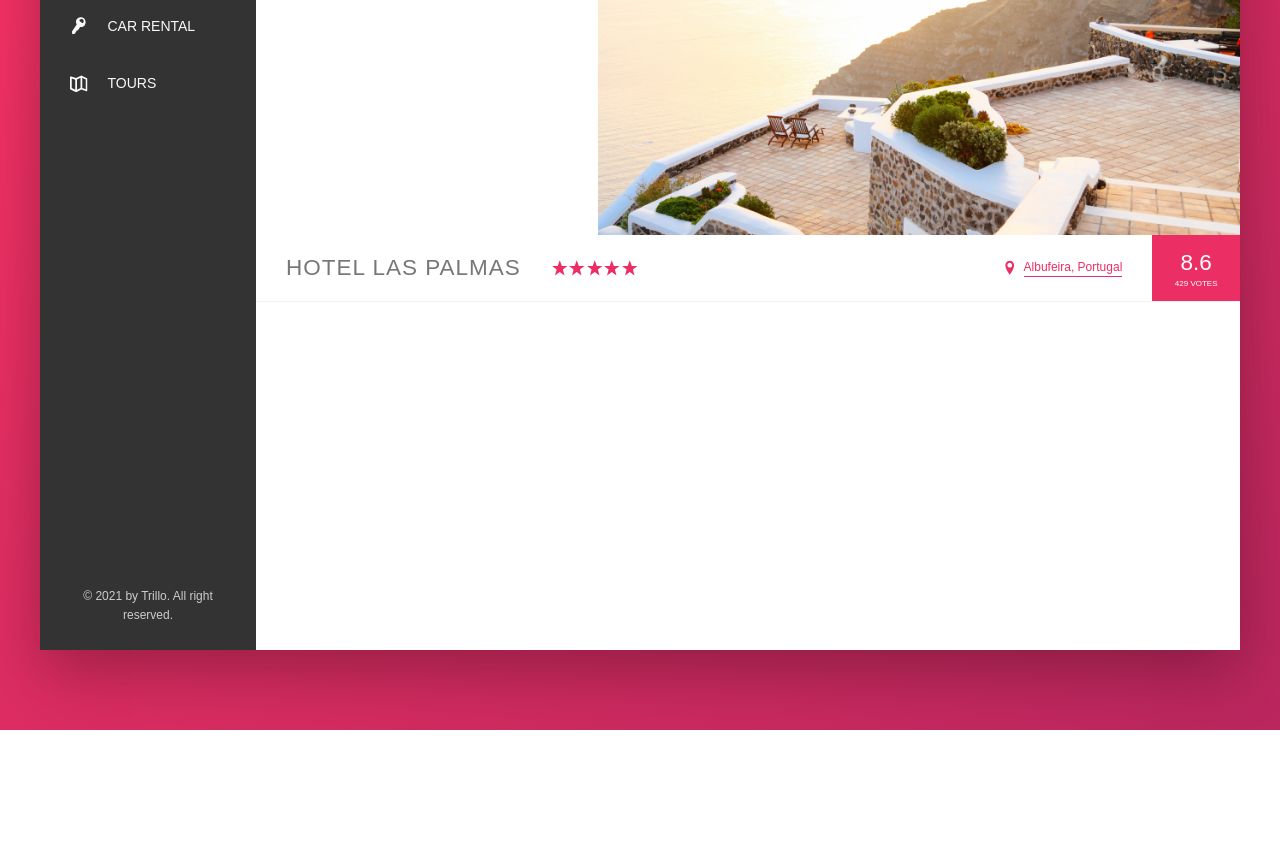
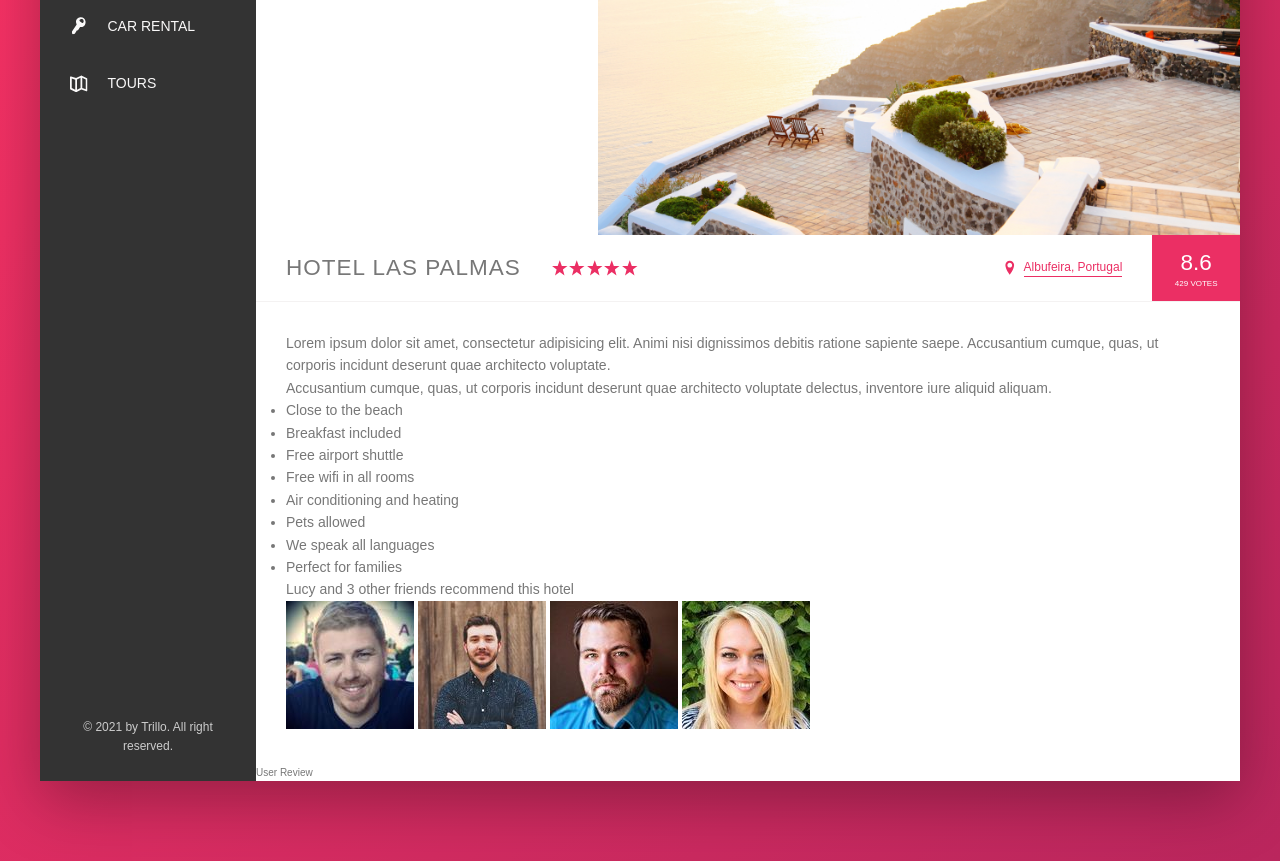
Before and after one commit to mattyImry/UdemyCssSass_Project2, a website: page index.html in a window 1280 px wide. Shown: the part 300-1161 px from the top of the page. Before the commit the page ends 1030 px from the top, so only its background shows below. Drawn offline with Linux system fonts and the light colour scheme.

Commit message:
Add description section

```diff
--- a/index.html
+++ b/index.html
@@ -134,7 +134,41 @@
                         </div>
                     </div>
 
+                    <div class="detail">
+                        <div class="description">
+                            <p class="paragraph">
+                                Lorem ipsum dolor sit amet, consectetur adipisicing elit. Animi nisi dignissimos debitis ratione sapiente saepe. Accusantium cumque, quas, ut corporis incidunt deserunt quae architecto voluptate.
+                            </p>
+                            <p class="paragraph">
+                                Accusantium cumque, quas, ut corporis incidunt deserunt quae architecto voluptate delectus, inventore iure aliquid aliquam.
+                            </p>
 
+                            <ul class="list">
+                                <li class="list__items">Close to the beach</li>
+                                <li class="list__items">Breakfast included</li>
+                                <li class="list__items">Free airport shuttle</li>
+                                <li class="list__items">Free wifi in all rooms</li>
+                                <li class="list__items">Air conditioning and heating</li>
+                                <li class="list__items">Pets allowed</li>
+                                <li class="list__items">We speak all languages</li>
+                                <li class="list__items">Perfect for families</li>
+                            </ul>
+                            <div class="recommend">
+                                <p class="recommend__count">
+                                    Lucy and 3 other friends recommend this hotel
+                                </p>
+                                <div class="recommend__friends">
+                                    <img src="img/user-3.jpg" alt="Friend 1" class="recommend__photo">
+                                    <img src="img/user-4.jpg" alt="Friend 2" class="recommend__photo">
+                                    <img src="img/user-5.jpg" alt="Friend 3" class="recommend__photo">
+                                    <img src="img/user-6.jpg" alt="Friend 4" class="recommend__photo">
+                                </div>
+                            </div>
+                        </div>
+                        <div class="user-reviews">
+                            User Review
+                        </div>
+                    </div>
                 </main>
             </div>
         </div>
--- a/sass/_base.scss
+++ b/sass/_base.scss
@@ -25,7 +25,11 @@ Grey dark 3: #999
     --color-grey-dark-1: #333;
     --color-grey-dark-2: #777;
     --color-grey-dark-3: #999;
+
+    --shadow-light: 0 2ren 5rem rgba(0,0,0,.06);
     --shadow-dark: 0 2rem 6rem rgba( 0, 0, 0, .3);
+
+    --line: 1px solid var(--color-grey-light-2);   //A VAIABLE CAN CONTAIN A VARIABLE
 }
 
 
--- a/sass/_components.scss
+++ b/sass/_components.scss
@@ -213,7 +213,7 @@
 .overview {
 
     display: flex;
-    border-bottom: 1px solid var(--color-grey-light-2);
+    border-bottom: var(--line);
     align-items: center;
 
     &__heading {
--- a/sass/_layout.scss
+++ b/sass/_layout.scss
@@ -11,7 +11,7 @@
     font-size: 1.4rem;
     height: 7rem;
     background-color: #fff;
-    border-bottom: 1px solid var(--color-grey-light-2);
+    border-bottom: var(--line);
     display: flex;
     justify-content: space-between; //MOVE THE ELEMENT INSIDE HEADER ONE LEFT ONE RIGHT ONE CENTER
     align-items: center;
@@ -34,10 +34,25 @@
 
 .hotel-view {
     background-color: #fff;
-
-
-
-    height: 80rem;
-
     flex: 1;
 }
+
+.details {
+    display: flex;
+    padding: 4.5rem;
+    background-color: var(--color-grey-light-1);
+    border-bottom: var(--line) ;
+}
+
+.description {
+    font-size: 1.4rem;
+    background-color: #fff;
+    box-shadow: var(--shadow-light);
+    padding: 3rem;
+    flex: 0 0 60%;
+    margin-right: 4.5rem;
+}
+
+.user-reviews {
+    flex: 1;
+}
```
Also changed, not shown: css/style.css.
